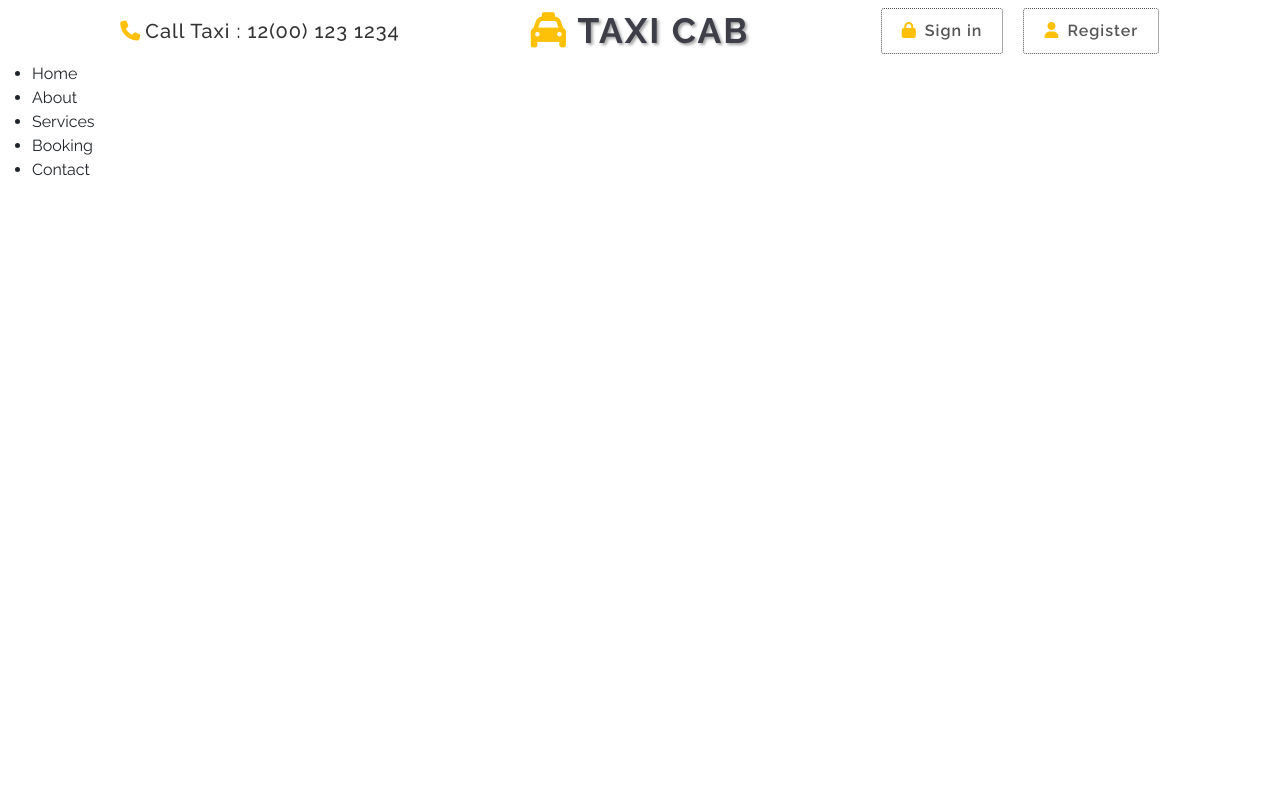
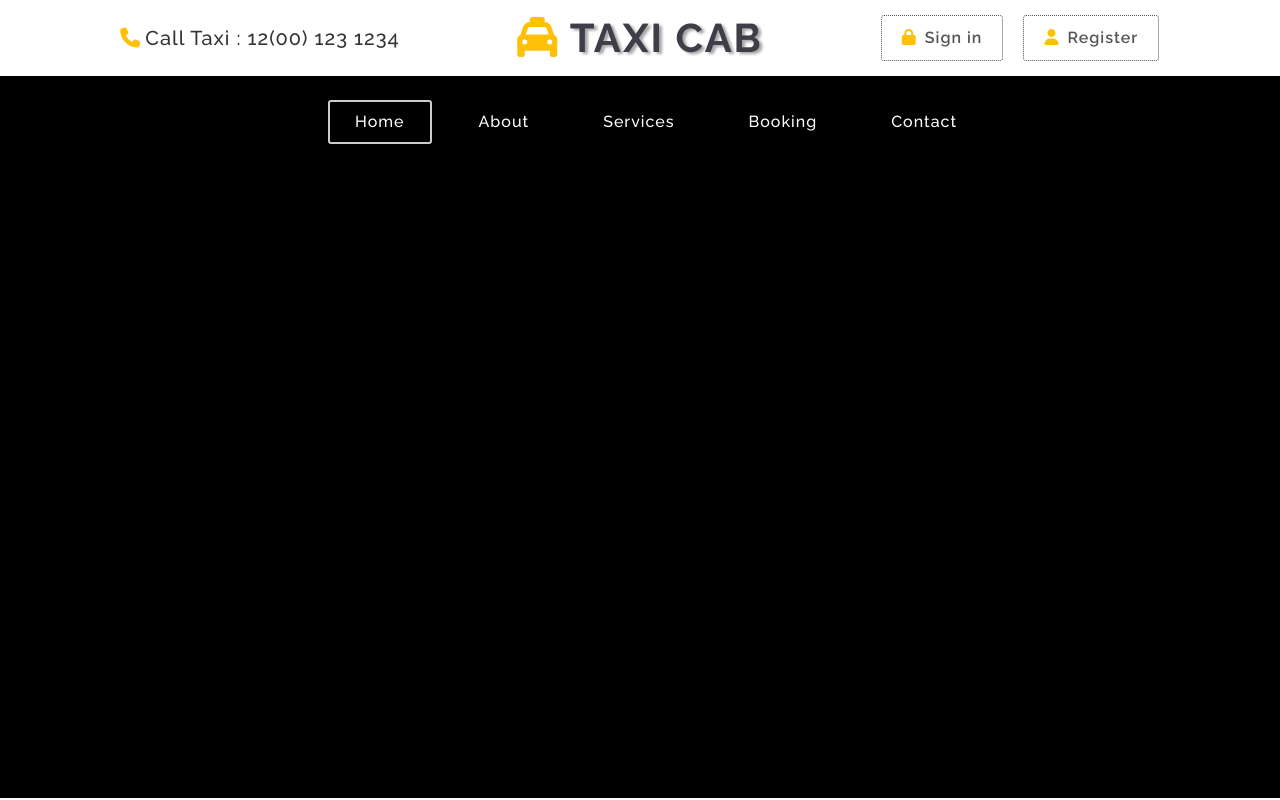
Before and after one commit to Cyber9jaDev/Car-Booking-System, a React (Vite) app in the folder client/: page / in a window 1280 px wide. Built offline with nearby package versions, Linux system fonts and the light colour scheme.

Commit message:
updated navbar

```diff
--- a/client/src/App.tsx
+++ b/client/src/App.tsx
@@ -1,4 +1,4 @@
-import Navbar from "./components/users/Navbar";
+import Banner from "./components/users/Banner";
 import TopNav from "./components/users/TopNav";
 
 
@@ -7,7 +7,7 @@ function App() {
   return (
     <>
     <TopNav />
-    <Navbar />
+    <Banner />
     </>
   )
 }
--- /dev/null
+++ b/client/src/components/users/Banner.tsx
@@ -0,0 +1,43 @@
+import { NavLink } from "react-router-dom";
+import '../../sass/banner.scss';
+
+const Banner = () => {
+
+  // style={({isActive, isPending}) => {
+  //             return {
+  //               color: isActive ? 'red' : 'white'
+  //             }
+  //           }}
+  return (
+    <section id="banner">
+      <header>
+        <nav>
+          <ul>
+            <li className="nav-item">
+              {/* <NavLink className="nav-link active" to="/">Home</NavLink> */}
+              <NavLink className={({isActive, isPending}) => isPending ? 'nav-link' : isActive ? 'nav-link active' : 'nav-link'} to="/">Home</NavLink>
+            </li>
+            <li className="nav-item">
+              <NavLink className={({isActive, isPending}) => isPending ? 'nav-link' : isActive ? 'nav-link active' : 'nav-link'} to="/about">About</NavLink>
+            </li>
+            <li className="nav-item">
+              <NavLink className={({isActive, isPending}) => isPending ? 'nav-link' : isActive ? 'nav-link active' : 'nav-link'} to="/services">Services</NavLink>
+            </li>
+            <li className="nav-item">
+              <NavLink className={({isActive, isPending}) => isPending ? 'nav-link' : isActive ? 'nav-link active' : 'nav-link'} to="/booking">Booking</NavLink>
+            </li>
+            <li className="nav-item">
+              <NavLink className={({isActive, isPending}) => isPending ? 'nav-link' : isActive ? 'nav-link active' : 'nav-link'} to="/contact">Contact</NavLink>
+            </li>
+          </ul>
+        </nav>
+      </header>
+      <div className="banner-wrapper">
+
+      </div>
+    </section>
+
+  );
+}
+
+export default Banner;
--- a/client/src/components/users/Navbar.tsx
+++ /dev/null
@@ -1,30 +0,0 @@
-import { NavLink } from "react-router-dom";
-
-const Navbar = () => {
-  return (
-    <nav id="navbar">
-      <div className="nav-icon-wrapper">
-
-      </div>
-      <ul>
-        <li className="nav-item">
-          <NavLink className="nav-link" to="/">Home</NavLink>
-        </li>
-        <li className="nav-item">
-          <NavLink className="nav-link" to="/">About</NavLink>
-        </li>
-        <li className="nav-item">
-          <NavLink className="nav-link" to="/">Services</NavLink>
-        </li>
-        <li className="nav-item">
-          <NavLink className="nav-link" to="/">Booking</NavLink>
-        </li>
-        <li className="nav-item">
-          <NavLink className="nav-link" to="/">Contact</NavLink>
-        </li>
-      </ul>
-    </nav>
-  )
-}
-
-export default Navbar
--- a/client/src/index.css
+++ b/client/src/index.css
@@ -3,10 +3,4 @@
   margin: 0;
   box-sizing: border-box;
   font-family: 'Raleway', sans-serif;
-  background:#fff;
-	position:relative;
 }
-
-body{
-  font-family: 'Raleway', sans-serif;
-}
--- /dev/null
+++ b/client/src/sass/banner.scss
@@ -0,0 +1,41 @@
+#banner{
+
+  position: relative;
+  min-height: calc(100vh - 78px);
+  background: black;
+  height: 100%;
+
+  nav{
+    padding-top: 1.5em;
+  }
+
+  nav > ul{
+    display: flex;
+    justify-content: center;
+    width: 100%;
+  }
+
+  nav > ul > li {
+    list-style: none;
+    margin: 0 10px;
+  }
+
+  nav > ul > li > .nav-link{
+    text-decoration: none;
+    color: #fff;
+    font-size: 1em;
+    letter-spacing: 1px;
+    padding: 8px 25px;
+    font-weight: 500;
+    border: 2px solid transparent;
+    text-shadow: 1px 1px 2px #000000;
+  }
+
+  nav > ul > li > .nav-link:hover, nav > ul > li > .nav-link.active{
+    color: #ffffff;
+    text-shadow: 1px 1px 2px #000000;
+    border: 2px solid #ccc;
+    border-radius: 3px;
+  }
+
+}
--- a/client/src/sass/topnav.css
+++ b/client/src/sass/topnav.css
@@ -2,7 +2,7 @@
   /* height: 80px; */
   background: #fff;
   position: relative;
-  padding: .3em 2em;
+  padding: .5em 2em;
 }
 
 .nav-link{
@@ -27,9 +27,9 @@
 }
 
 .navbar-brand{
-  font-size: 2.2em;
-	font-weight: 700;
-  text-shadow: 2px 2px 3px rgba(0, 0, 0, 0.36);
+  font-size: 2.5em;
+	font-weight: bolder;
+  text-shadow: 3px 2px 3px rgba(0, 0, 0, 0.36);
 	color: #3d3e48;
   letter-spacing: 2px;
 	text-transform: uppercase;
```
